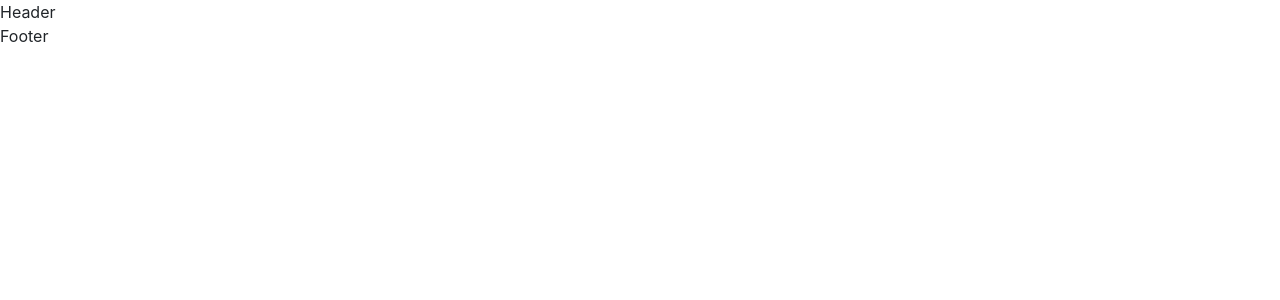
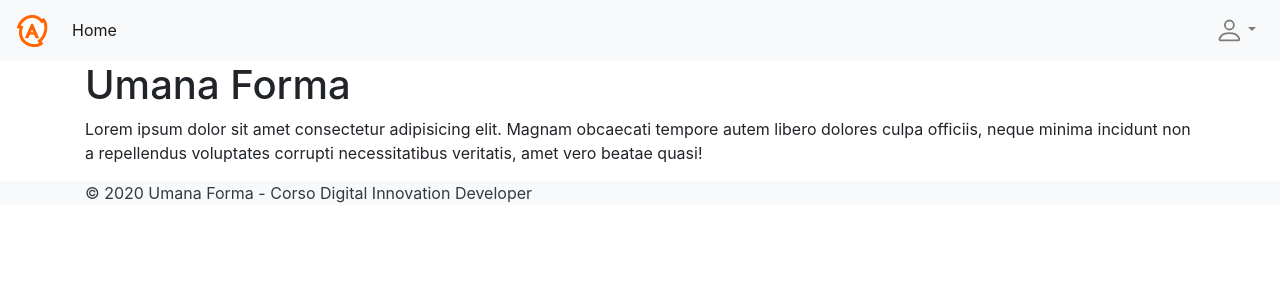
Before and after one commit to Achille-Astolfi/umanaforma-v1, an Angular app: page /home in a window 1280 px wide. Before the commit this address led to /. Shown: the top 300 px of the page. Built offline with nearby package versions, Linux system fonts and the light colour scheme.

Commit message:
HomeComponent

```diff
--- a/src/app/app-routing.module.ts
+++ b/src/app/app-routing.module.ts
@@ -1,7 +1,11 @@
 import { NgModule } from '@angular/core';
 import { Routes, RouterModule } from '@angular/router';
+import { HomeComponent } from './application/home.module';
 
-const routes: Routes = [];
+const routes: Routes = [
+  {path: "home", component: HomeComponent},
+  {path: "", pathMatch: "full", redirectTo:"/home"}
+];
 
 @NgModule({
   imports: [RouterModule.forRoot(routes)],
--- a/src/app/app.component.html
+++ b/src/app/app.component.html
@@ -1,9 +1,7 @@
 <div *ngIf="!displayingSample()">
   <!-- put header stuff here -->
-  Header
 </div>
 <router-outlet></router-outlet>
 <div *ngIf="!displayingSample()">
   <!-- put footer stuff here -->
-  Footer
 </div>
--- /dev/null
+++ b/src/app/application/home.module.ts
@@ -0,0 +1,13 @@
+import { NgModule } from '@angular/core';
+import { CommonModule } from '@angular/common';
+import { HomeComponent } from './home/home.component';
+import { IconsModule } from '../icons/icons.module';
+
+@NgModule({
+  declarations: [HomeComponent],
+  imports: [
+    CommonModule, IconsModule
+  ], exports:[HomeComponent]
+})
+export class ApplicationModule { }
+export {HomeComponent}
--- /dev/null
+++ b/src/app/application/home/home.component.html
@@ -0,0 +1,73 @@
+<header>
+    <nav class="navbar navbar-expand-sm navbar-light bg-light">
+      <a class="navbar-brand" routerLink="/home">
+        <img src="/assets/new_favicon.png" alt="Logo" height="32">
+      </a>
+      <button class="navbar-toggler" type="button" data-toggle="collapse" data-target="#navbarSupportedContent"
+        aria-controls="navbarSupportedContent" aria-expanded="false" aria-label="Toggle navigation">
+        <span class="navbar-toggler-icon"></span>
+      </button>
+      <div class="collapse navbar-collapse" id="navbarSupportedContent">
+        <ul class="navbar-nav mr-auto">
+          <li class="nav-item active">
+            <a class="nav-link" routerLink="/home">Home</a>
+          </li>
+        </ul>
+        <ul class="navbar-nav">
+          <li class="nav-item dropdown">
+            <a class="nav-link dropdown-toggle" href="#" id="navbarDropdown" role="button" data-toggle="dropdown"
+              aria-haspopup="true" aria-expanded="false">
+              <icon-person></icon-person>
+            </a>
+            <div class="dropdown-menu dropdown-menu-right" aria-labelledby="navbarDropdown">
+              <button class="dropdown-item" type="button" data-toggle="modal" data-target="#staticBackdrop">Log
+                in</button>
+            </div>
+          </li>
+        </ul>
+      </div>
+    </nav>
+  </header>
+  <div class="modal fade" id="staticBackdrop" data-backdrop="static" data-keyboard="false" tabindex="-1"
+    aria-labelledby="staticBackdropLabel" aria-hidden="true">
+    <div class="modal-dialog">
+      <div class="modal-content">
+        <div class="modal-header">
+          <h5 class="modal-title" id="staticBackdropLabel">Login</h5>
+          <button type="button" class="close" data-dismiss="modal" aria-label="Chiudi">
+            <span aria-hidden="true">&times;</span>
+          </button>
+        </div>
+        <div class="modal-body">
+          <form>
+            <div class="form-group">
+              <label for="username">Username</label>
+              <input type="text" class="form-control" id="username" placeholder="user o admin">
+            </div>
+            <div class="form-group">
+              <label for="password">Password</label>
+              <input type="password" class="form-control" id="password" placeholder="password">
+            </div>
+          </form>
+        </div>
+        <div class="modal-footer">
+          <button type="button" class="btn btn-secondary" data-dismiss="modal">Annulla</button>
+          <button type="button" class="btn btn-primary" (click)="doLogin($event)">Login</button>
+        </div>
+      </div>
+    </div>
+  </div>
+  <main>
+    <div class="container">
+      <h1>Umana Forma</h1>
+      <p>Lorem ipsum dolor sit amet consectetur adipisicing elit. Magnam obcaecati tempore autem libero dolores culpa
+        officiis, neque minima incidunt non a repellendus voluptates corrupti necessitatibus veritatis, amet vero
+        beatae
+        quasi!</p>
+    </div>
+  </main>
+  <footer class="bg-light text-dark">
+    <div class="container">
+      &copy; 2020 Umana Forma - Corso Digital Innovation Developer
+    </div>
+  </footer>
--- a/src/app/home/home.component.ts
+++ b/src/app/application/home/home.component.ts
@@ -12,4 +12,8 @@ export class HomeComponent implements OnInit {
   ngOnInit(): void {
   }
 
+  doLogin(event: Event): void {
+    (window as any)["$"]('#staticBackdrop').modal('hide');
+  }
+
 }
--- a/src/app/home/home.component.html
+++ /dev/null
@@ -1 +0,0 @@
-<p>home works!</p>
```
Also changed, not shown: src/app/app.module.ts (+4 -4 lines), src/app/application/home/home.component.css (added), 1 other file (tests, documents, lock files or other folders).
